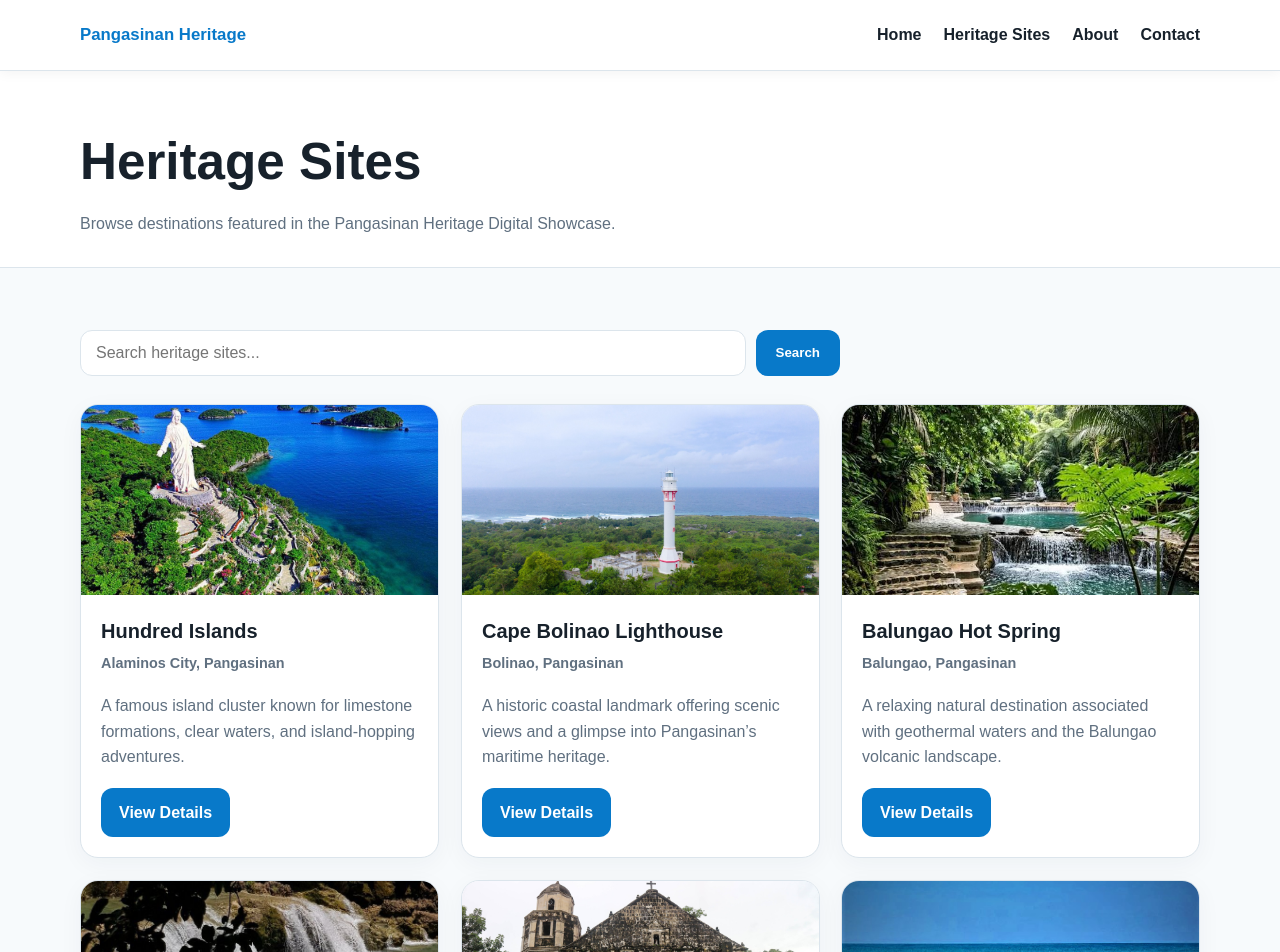
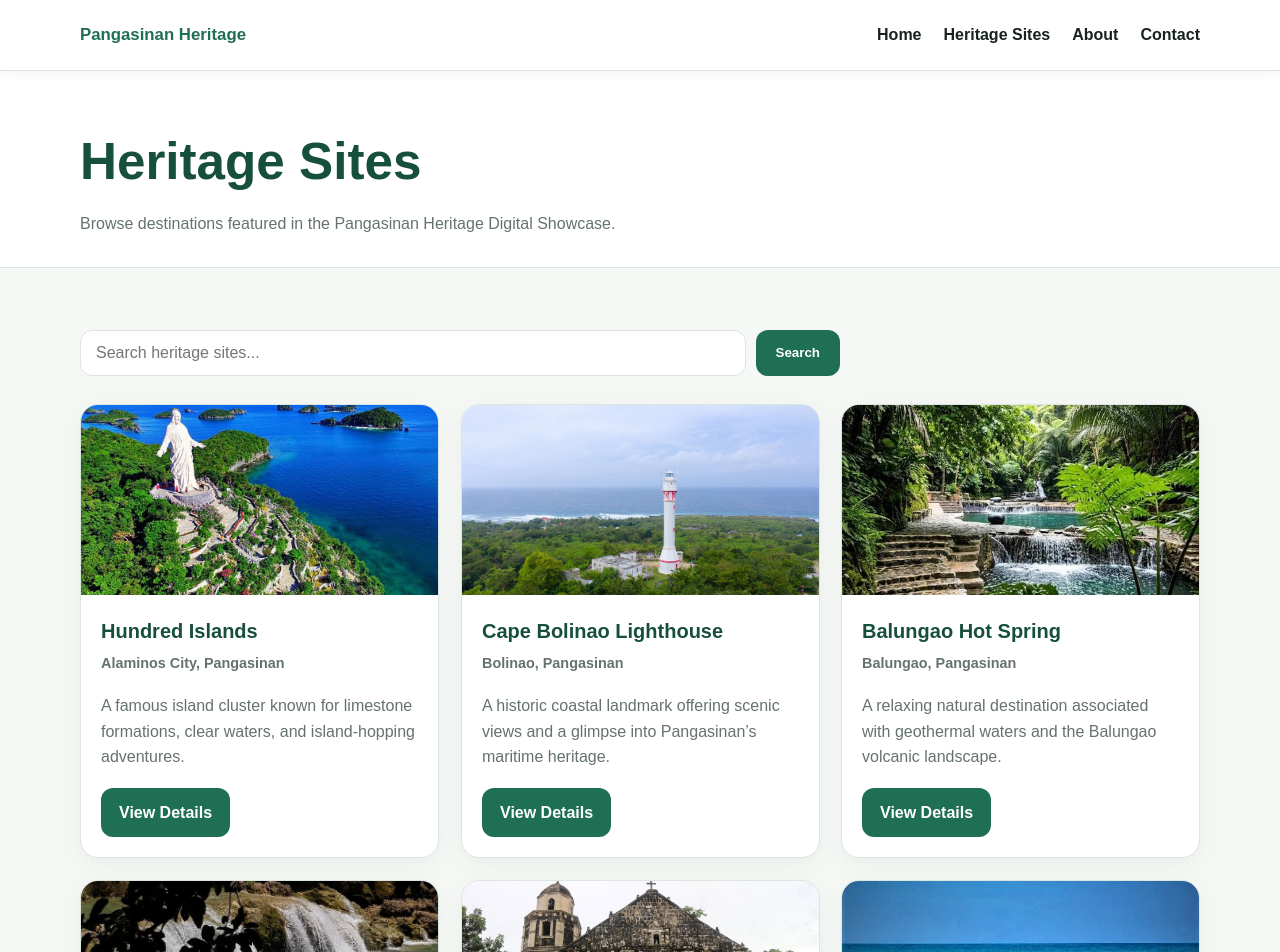
Before and after one commit to cjeomolina40-ops/Activity-1.1-Molina-JohnJeo, a Next.js app: page /heritage in a window 1280 px wide. Shown: the top 952 px of the page. Built offline with nearby package versions, Linux system fonts and the light colour scheme.

Commit message:
Updated website design

```diff
--- a/app/globals.css
+++ b/app/globals.css
@@ -1,13 +1,13 @@
 
 :root {
-  --primary: #0879c9;
-  --primary-dark: #075b99;
-  --accent: #f2c14e;
-  --bg: #f7fafc;
+  --primary: #1f6f54;
+  --primary-dark: #174f3d;
+  --accent: #d4a72c;
+  --bg: #f6f8f5;
   --card: #ffffff;
-  --text: #17212b;
-  --muted: #607080;
-  --border: #dce5ec;
+  --text: #18231e;
+  --muted: #66736c;
+  --border: #dce5df;
   --radius: 18px;
 }
 
@@ -48,9 +48,9 @@ img {
   position: sticky;
   top: 0;
   z-index: 20;
-  background: #fff;
+  background: #ffffff;
   border-bottom: 1px solid var(--border);
-  box-shadow: 0 2px 12px #0000000d;
+  box-shadow: 0 2px 12px rgba(23, 79, 61, 0.06);
 }
 
 .header-inner {
@@ -66,6 +66,10 @@ img {
   font-weight: 800;
   color: var(--primary);
   text-decoration: none;
+}
+
+.brand:hover {
+  color: var(--accent);
 }
 
 .nav {
@@ -89,6 +93,7 @@ img {
   display: none;
   border: 1px solid var(--border);
   background: #fff;
+  color: var(--primary-dark);
   border-radius: 10px;
   padding: 9px 12px;
   font-size: 1.2rem;
@@ -100,7 +105,12 @@ img {
 
 .hero {
   padding: 72px 0 60px;
-  background: linear-gradient(135deg, #eaf6ff, #fff7df);
+  background: linear-gradient(
+    135deg,
+    #eaf4ee 0%,
+    #f6f8f5 55%,
+    #fff8df 100%
+  );
 }
 
 .eyebrow {
@@ -113,6 +123,7 @@ img {
 }
 
 .hero h1 {
+  color: var(--primary-dark);
   font-size: clamp(2.3rem, 6vw, 4.5rem);
   line-height: 1.05;
   margin: 12px 0 18px;
@@ -151,7 +162,7 @@ img {
 
 .button-primary {
   background: var(--primary);
-  color: #fff;
+  color: #ffffff;
 }
 
 .button-primary:hover {
@@ -159,9 +170,14 @@ img {
 }
 
 .button-secondary {
-  background: #fff;
+  background: #ffffff;
   color: var(--primary-dark);
   border: 1px solid var(--border);
+}
+
+.button-secondary:hover {
+  border-color: var(--accent);
+  color: var(--primary);
 }
 
 /* =========================
@@ -173,6 +189,7 @@ img {
 }
 
 .section h2 {
+  color: var(--primary-dark);
   font-size: clamp(1.7rem, 4vw, 2.5rem);
   margin: 0 0 8px;
 }
@@ -202,35 +219,19 @@ img {
   border: 1px solid var(--border);
   border-radius: var(--radius);
   overflow: hidden;
-  box-shadow: 0 6px 24px #1a33400b;
-
-  /* Isolate card rendering */
+  box-shadow: 0 6px 24px rgba(23, 79, 61, 0.06);
   contain: layout paint;
+  content-visibility: auto;
+  contain-intrinsic-size: 320px;
 }
 
-/*
-  Image container.
-
-  aspect-ratio reserves space before
-  the image finishes loading, reducing
-  layout movement.
-*/
 .card-image {
   display: block;
   width: 100%;
   height: 190px;
   aspect-ratio: 16 / 9;
   object-fit: cover;
-  background: #eef3f7;
-}
-
-/*
-  For browsers that support content-visibility,
-  defer rendering of cards far below the viewport.
-*/
-.card {
-  content-visibility: auto;
-  contain-intrinsic-size: 320px;
+  background: #edf2ee;
 }
 
 .card-content {
@@ -238,12 +239,13 @@ img {
 }
 
 .card h3 {
+  color: var(--primary-dark);
   margin: 0 0 5px;
   font-size: 1.25rem;
 }
 
 .location {
-  color: var(--primary-dark);
+  color: var(--accent);
   font-weight: 700;
   font-size: 0.9rem;
   margin: 0 0 10px;
@@ -272,16 +274,28 @@ img {
   border-radius: 12px;
   padding: 13px 15px;
   font-size: 1rem;
-  background: #fff;
+  background: #ffffff;
+  color: var(--text);
+}
+
+.search input:focus {
+  outline: none;
+  border-color: var(--primary);
+  box-shadow: 0 0 0 3px rgba(31, 111, 84, 0.1);
 }
 
 .search button {
   border: 0;
   border-radius: 12px;
   background: var(--primary);
-  color: #fff;
+  color: #ffffff;
   padding: 0 20px;
   font-weight: 800;
+  cursor: pointer;
+}
+
+.search button:hover {
+  background: var(--primary-dark);
 }
 
 /* =========================
@@ -295,13 +309,15 @@ img {
 }
 
 .info {
-  background: #fff;
+  background: #ffffff;
   border: 1px solid var(--border);
   border-radius: 16px;
   padding: 22px;
+  box-shadow: 0 4px 16px rgba(23, 79, 61, 0.04);
 }
 
 .info h3 {
+  color: var(--primary-dark);
   margin-top: 0;
 }
 
@@ -315,11 +331,12 @@ img {
 
 .page-head {
   padding: 50px 0 30px;
-  background: #fff;
+  background: #ffffff;
   border-bottom: 1px solid var(--border);
 }
 
 .page-head h1 {
+  color: var(--primary-dark);
   font-size: clamp(2rem, 5vw, 3.2rem);
   margin: 0 0 8px;
 }
@@ -331,7 +348,7 @@ img {
 }
 
 /* =========================
-   DETAIL PAGE
+   DETAIL
 ========================= */
 
 .detail {
@@ -341,10 +358,6 @@ img {
   align-items: start;
 }
 
-/*
-  Reserve image space before loading.
-  This helps prevent CLS.
-*/
 .detail img {
   display: block;
   width: 100%;
@@ -353,17 +366,19 @@ img {
   object-fit: cover;
   border-radius: var(--radius);
   border: 1px solid var(--border);
-  background: #eef3f7;
+  background: #edf2ee;
 }
 
 .detail-box {
-  background: #fff;
+  background: #ffffff;
   border: 1px solid var(--border);
   border-radius: var(--radius);
   padding: 24px;
+  box-shadow: 0 6px 24px rgba(23, 79, 61, 0.05);
 }
 
 .detail-box h2 {
+  color: var(--primary-dark);
   margin-top: 0;
 }
 
@@ -372,8 +387,8 @@ img {
 ========================= */
 
 .footer {
-  background: #102331;
-  color: #dfe9ef;
+  background: #123d30;
+  color: #e6eee9;
   padding: 28px 0;
   margin-top: 40px;
 }
@@ -386,7 +401,7 @@ img {
 }
 
 .footer span {
-  color: #aabac5;
+  color: #afc2b9;
 }
 
 /* =========================
@@ -395,7 +410,7 @@ img {
 
 .empty {
   padding: 35px;
-  background: #fff;
+  background: #ffffff;
   border: 1px dashed var(--border);
   border-radius: 16px;
   color: var(--muted);
@@ -412,7 +427,7 @@ img {
     top: 70px;
     left: 0;
     right: 0;
-    background: #fff;
+    background: #ffffff;
     border-bottom: 1px solid var(--border);
     padding: 16px 4%;
     flex-direction: column;
```
